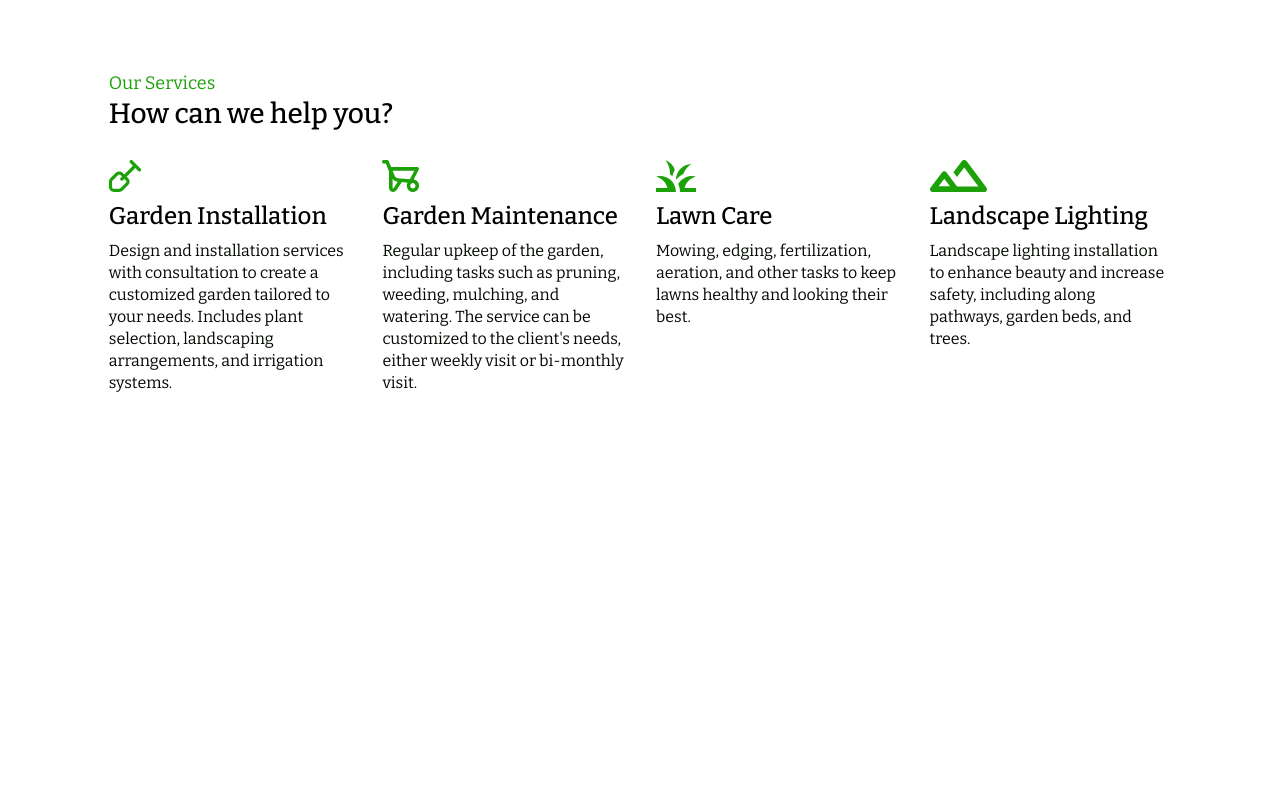
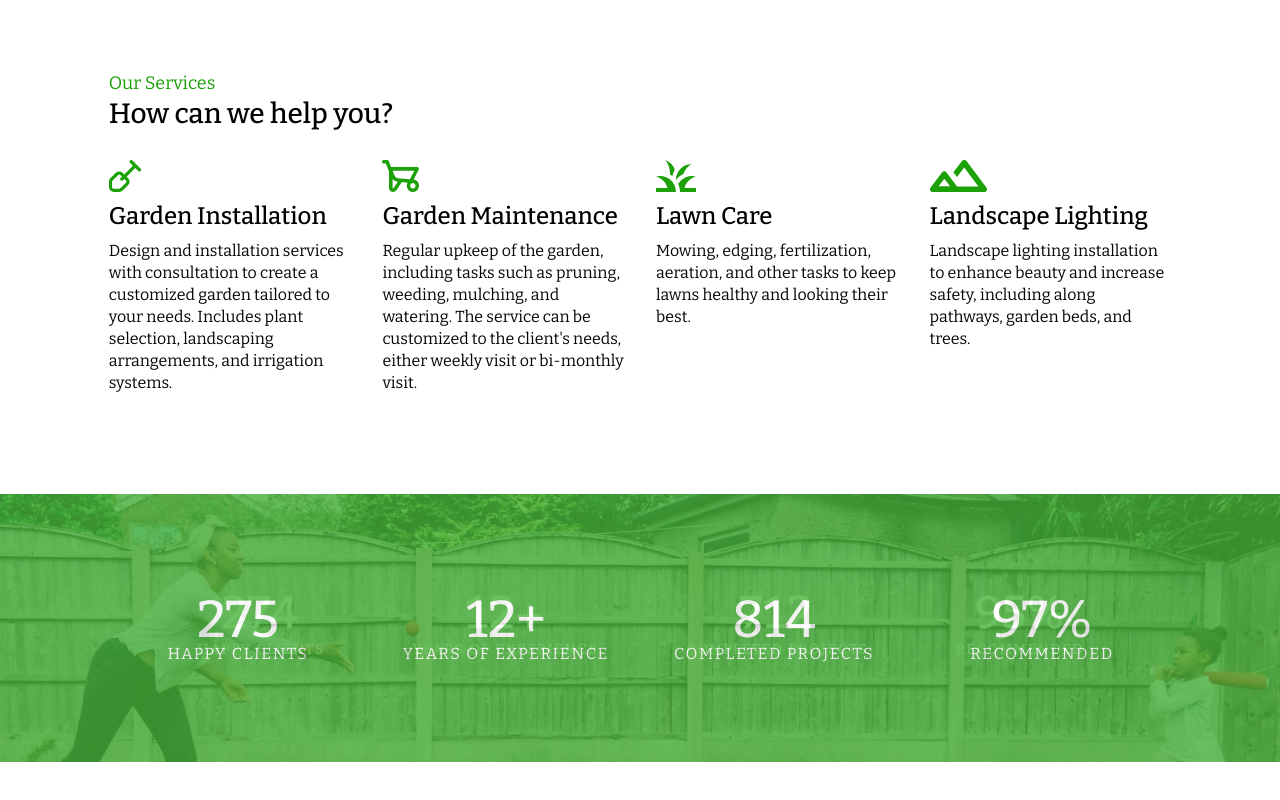
Before and after one commit to Senatrius/natures-touch-gardening, a React (Vite) app: page / in a window 1280 px wide. Shown: the part 1365-2165 px from the top of the page. Before the commit the page ends 1859 px from the top, so only its background shows below. Built offline with nearby package versions, Linux system fonts and the light colour scheme.

Commit message:
add stats section

```diff
--- a/src/App.tsx
+++ b/src/App.tsx
@@ -3,6 +3,7 @@ import { Announcement } from './components/Announcement';
 import { Header } from './components/Header';
 import { Hero } from './components/Hero';
 import { Services } from './components/Services';
+import { Stats } from './components/Stats';
 
 function App() {
   return (
@@ -12,6 +13,7 @@ function App() {
       <Hero />
       <About />
       <Services />
+      <Stats />
     </>
   );
 }
--- /dev/null
+++ b/src/components/SocialCounter.tsx
@@ -0,0 +1,14 @@
+export const SocialCounter = ({
+  value,
+  label
+}: {
+  value: string;
+  label: string;
+}) => {
+  return (
+    <div className='text-center text-white'>
+      <p className='text-[3.25rem] font-medium'>{value}</p>
+      <span className='uppercase tracking-widest'>{label}</span>
+    </div>
+  );
+};
--- /dev/null
+++ b/src/components/Stats.tsx
@@ -0,0 +1,32 @@
+import { SocialCounter } from './SocialCounter';
+
+export const Stats = () => {
+  return (
+    <section className='relative mb-[3.5rem] w-full overflow-hidden bg-overlay md:mb-[6.25rem]'>
+      <img
+        className='absolute min-h-full w-full object-cover opacity-20'
+        src='/stats.webp'
+        alt=''
+      />
+      <h2 className='sr-only'>Social proof</h2>
+      <div className='mx-auto grid max-w-[65rem] grid-cols-2 gap-8 py-[3.5rem] md:grid-cols-4 md:py-[6.25rem]'>
+        <SocialCounter
+          value='275'
+          label='Happy clients'
+        />
+        <SocialCounter
+          value='12+'
+          label='Years of experience'
+        />
+        <SocialCounter
+          value='814'
+          label='Completed projects'
+        />
+        <SocialCounter
+          value='97%'
+          label='Recommended'
+        />
+      </div>
+    </section>
+  );
+};
```
